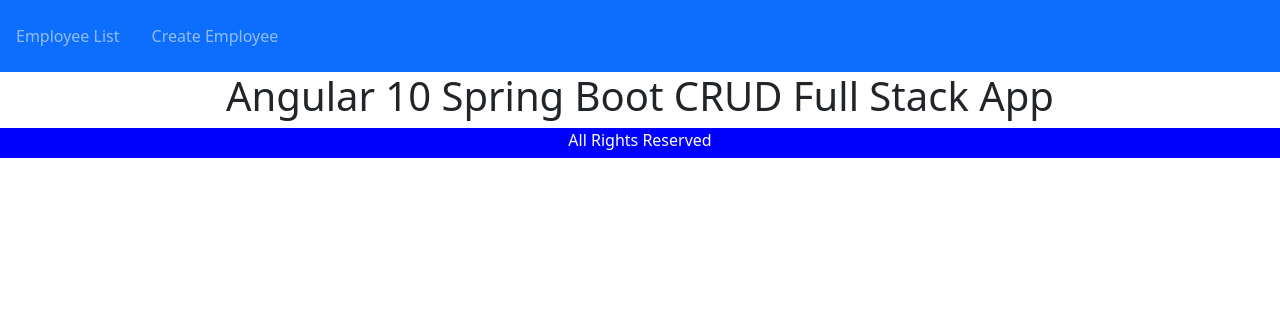
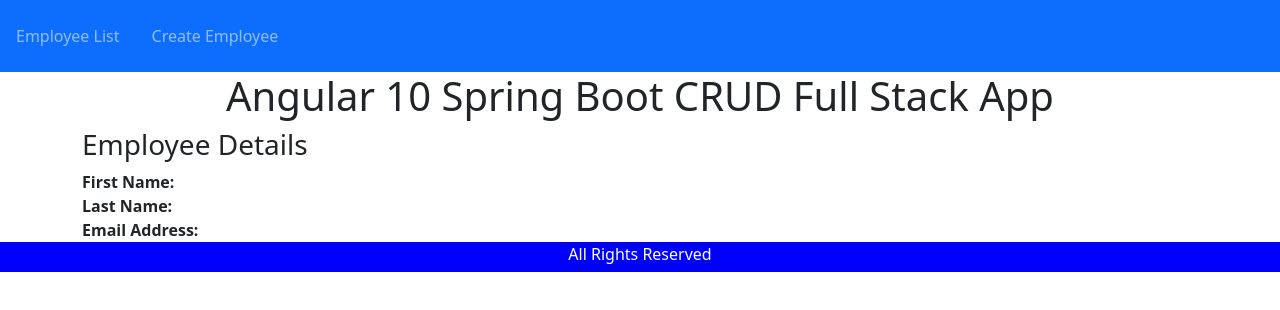
Before and after one commit to hashiniKuruppu/Springboot-Angular-Practice, an Angular app in the folder angular-frontend/: page /employee-details/1 in a window 1280 px wide. Before the commit this address led to /. Shown: the top 310 px of the page. Built offline with nearby package versions, Linux system fonts and the light colour scheme; no server answers.

Commit message:
employee detail implementation

```diff
--- a/angular-frontend/src/app/app-routing.module.ts
+++ b/angular-frontend/src/app/app-routing.module.ts
@@ -1,6 +1,7 @@
 import { NgModule } from '@angular/core';
 import { RouterModule, Routes } from '@angular/router';
 import { CreateEmployeeComponent } from './create-employee/create-employee.component';
+import { EmployeeDetailsComponent } from './employee-details/employee-details.component';
 import { EmployeeListComponent } from './employee-list/employee-list.component';
 import { UpdateEmployeeComponent } from './update-employee/update-employee.component';
 
@@ -10,7 +11,8 @@
   {path: 'create-employee', component: CreateEmployeeComponent},
   //this will redirect the 'https:localhost/4200' to 'https:localhost/4200/employees'
   {path: '', redirectTo: 'employees', pathMatch: 'full'},
-  {path: 'update-employee/:id', component: UpdateEmployeeComponent}
+  {path: 'update-employee/:id', component: UpdateEmployeeComponent},
+  {path: 'employee-details/:id', component: EmployeeDetailsComponent}
 ];
 
 
--- a/angular-frontend/src/app/employee-details/employee-details.component.html
+++ b/angular-frontend/src/app/employee-details/employee-details.component.html
@@ -1 +1,18 @@
-<p>employee-details works!</p>
+<h3>Employee Details</h3>
+<div>
+    <div>
+        <label>
+            <b>First Name: </b> {{employee.firstName}}
+        </label>
+    </div>
+    <div>
+        <label>
+            <b>Last Name: </b> {{employee.lastName}}
+        </label>
+    </div>
+    <div>
+        <label>
+            <b>Email Address: </b> {{employee.emailId}}
+        </label>
+    </div>
+</div>
--- a/angular-frontend/src/app/employee-details/employee-details.component.ts
+++ b/angular-frontend/src/app/employee-details/employee-details.component.ts
@@ -1,4 +1,7 @@
 import { Component, OnInit } from '@angular/core';
+import { ActivatedRoute } from '@angular/router';
+import { Employee } from '../employee';
+import { EmployeeService } from '../employee.service';
 
 @Component({
   selector: 'app-employee-details',
@@ -7,9 +10,24 @@
 })
 export class EmployeeDetailsComponent implements OnInit {
 
-  constructor() { }
+  id: number = 0
+  employee: Employee = {
+    id: 0,
+    firstName: '',
+    lastName: '',
+    emailId: ''
+  }
+
+  constructor(private route: ActivatedRoute,
+    private employeeService: EmployeeService ) { }
 
   ngOnInit(): void {
+    this.id = this.route.snapshot.params['id'];
+
+    this.employee = new Employee();
+    this.employeeService.getEmployeeById(this.id).subscribe( data => {
+      this.employee = data;
+    });
   }
 
 }
--- a/angular-frontend/src/app/employee-list/employee-list.component.html
+++ b/angular-frontend/src/app/employee-list/employee-list.component.html
@@ -16,6 +16,7 @@
             <td>
                 <button (click) = "updateEmployee(employee.id)" class = "btn btn-info">Update</button>
                 <button (click) = "deleteEmployee(employee.id)" class = "btn btn-danger" style="margin-left: 10px">Delete</button>
+                <button (click) = "employeeDetails(employee.id)" class = "btn btn-info" style="margin-left: 10px">View</button>
             </td>
         </tr>
     </tbody>
--- a/angular-frontend/src/app/employee-list/employee-list.component.ts
+++ b/angular-frontend/src/app/employee-list/employee-list.component.ts
@@ -19,15 +19,18 @@
     this.getEmployees();
   }
 
+
   private getEmployees() {
     this.employeeService.getEmployeesList().subscribe(data =>{
       this.employees = data;
     });
   }
 
+
   updateEmployee(id: number) {
     this.router.navigate(['update-employee', id]);
   }
+
 
   deleteEmployee(id: number) {
     this.employeeService.deleteEmpoyee(id).subscribe (data => {
@@ -36,4 +39,9 @@
     })
   }
 
+
+  employeeDetails(id: number) {
+    this.router.navigate(['employee-details', id]);
+  }
+
 }
```
